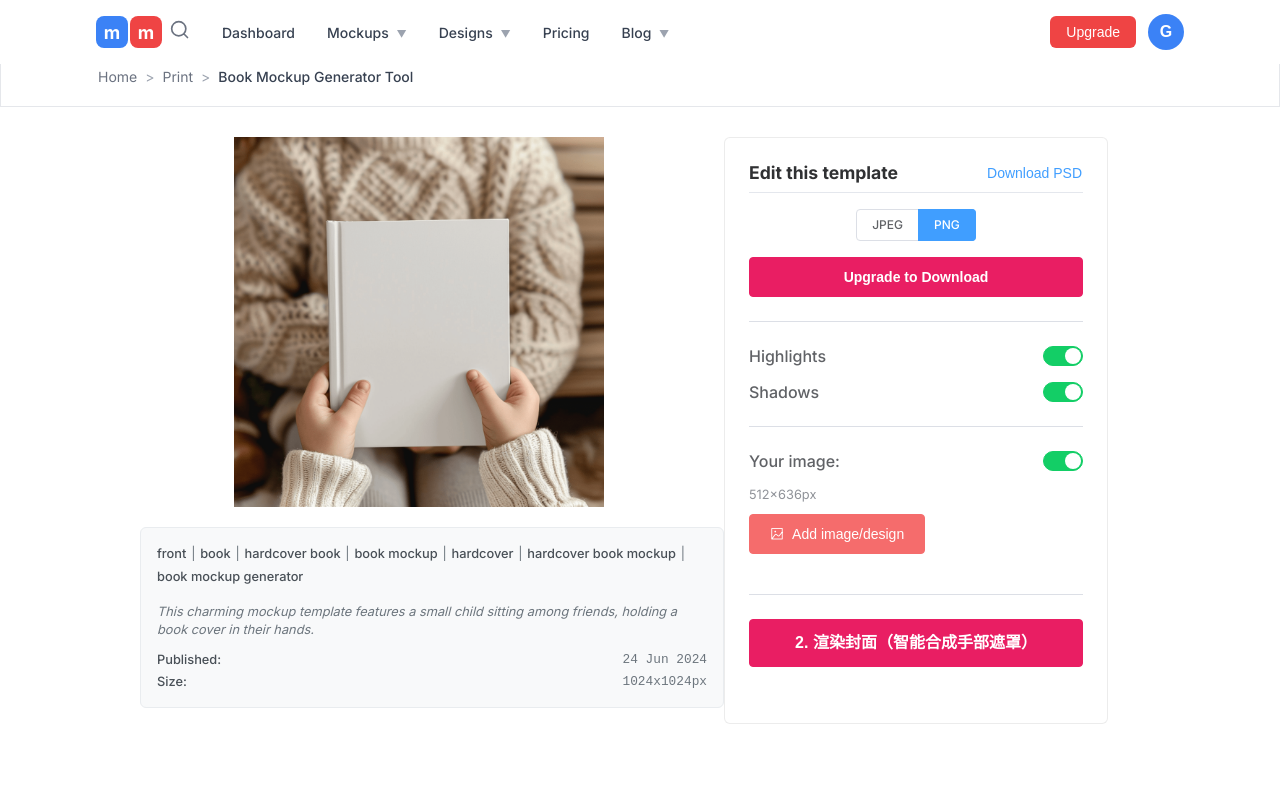
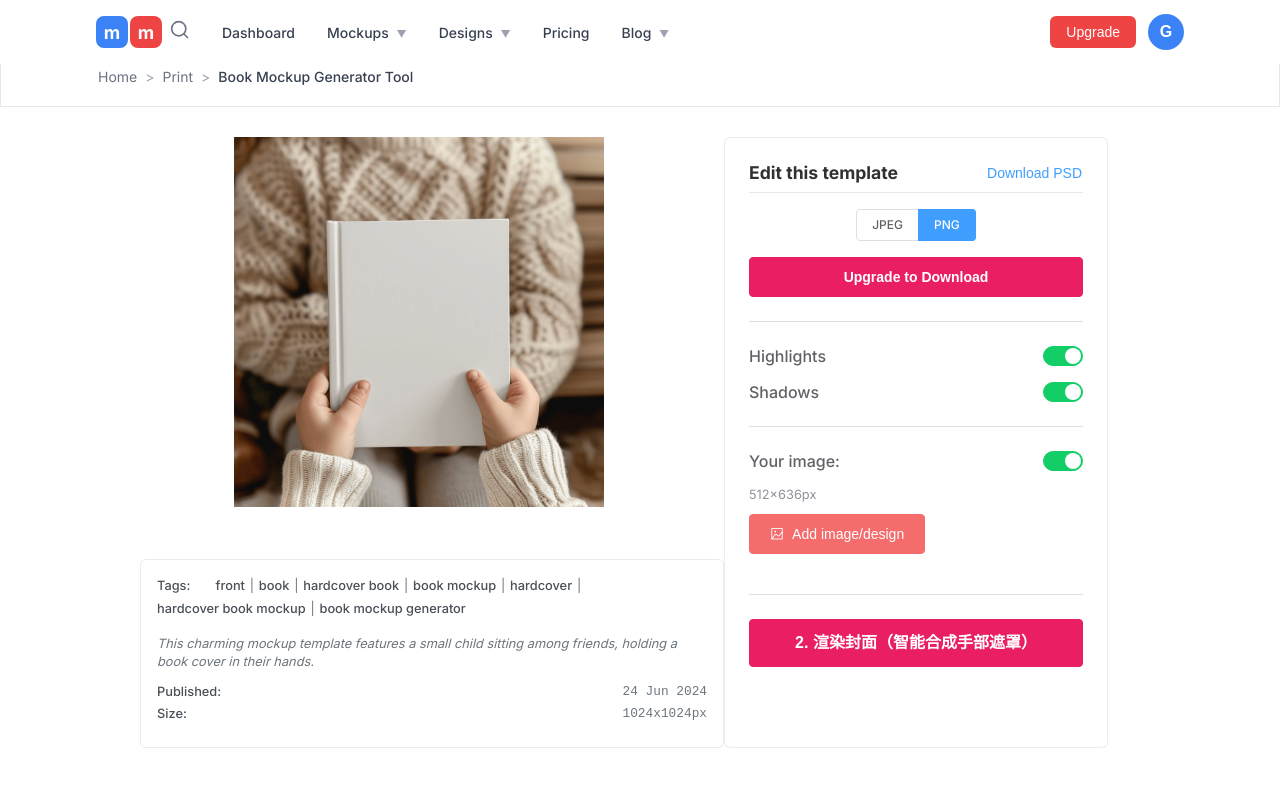
Before and after one commit to dis625406542/bookmockupgenerator, a Vue app in the folder web-ui/: page / in a window 1280 px wide. Shown: the top 786 px of the page. Built offline with nearby package versions, Linux system fonts and the light colour scheme; the HTML template or start-up script is replaced by a standard one.

Commit message:
生成器修改

```diff
--- a/web-ui/src/views/Home.vue
+++ b/web-ui/src/views/Home.vue
@@ -22,6 +22,7 @@
             <!-- 新增：信息模块 -->
             <div class="info-panel">
               <div class="info-tags">
+                <span class="tag">Tags:  </span> &nbsp;&nbsp;&nbsp;&nbsp;&nbsp;
                 <span class="tag">front</span>
                 <span class="tag-separator">|</span>
                 <span class="tag">book</span>
@@ -1085,10 +1086,11 @@ export default {
 
 /* 新增：信息模块样式 */
 .info-panel {
-  margin-top: 1rem;
+  margin-top: 3rem; /* 减少顶部间距，确保底部对齐 */
   margin-left: -2rem; /* 进一步向左扩展，让信息模块更靠左 */
   padding: 1rem;
-  background-color: #f8f9fa;
+  padding-bottom: 1.5rem; /* 增加底部内边距，微调底部位置 */
+  background-color: #ffffff; /* 改为白色背景，与页面背景一致 */
   border: 1px solid #e9ecef;
   border-radius: 6px;
   font-size: 0.8rem; /* 减小字体大小 */
```
